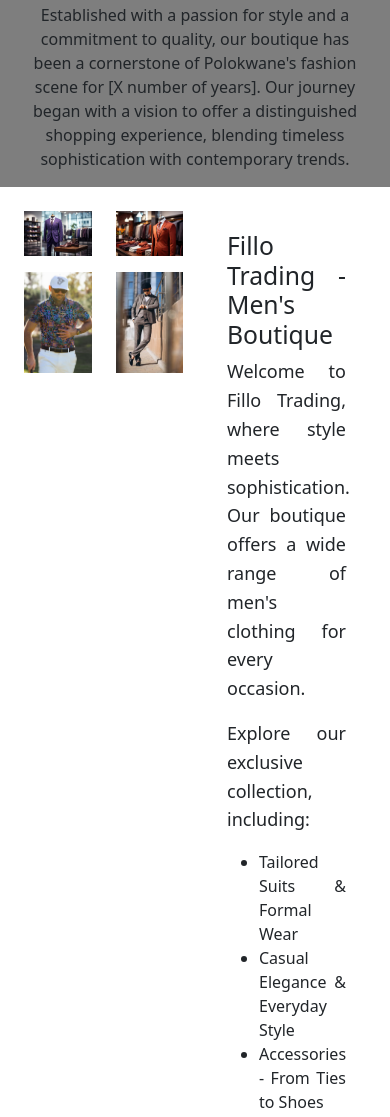
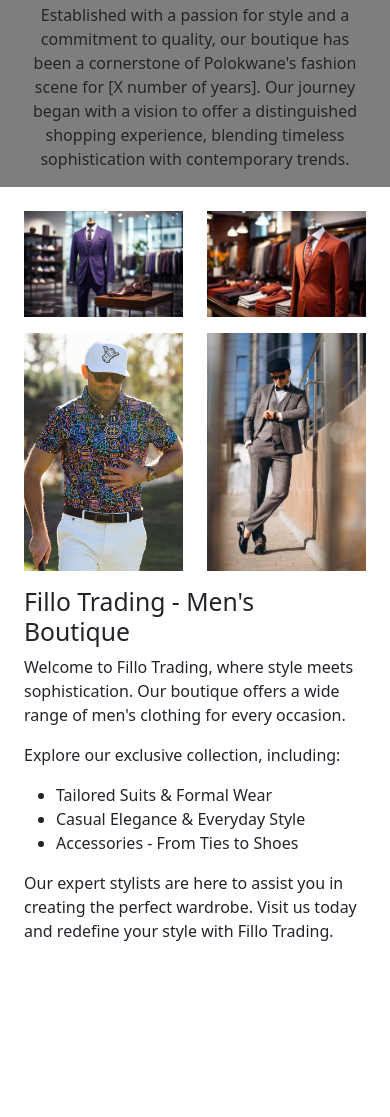
Before and after one commit to Khutso70/filloTrading, a plain HTML site: page index.html in a window 390 px wide. Shown: the part 481-1598 px from the top of the page. After the commit the page ends 1440 px from the top, so only its background shows below. Drawn offline with nearby package versions, Linux system fonts and the light colour scheme.

Commit message:
Add files via upload

```diff
--- a/index.html
+++ b/index.html
@@ -74,7 +74,7 @@
 
 <div class="container mt-4">
     <div class="row">
-        <div class="col-6">
+        <div class="col-md-6 col-sm-10">
             <div class="row no-gutters">
                 <div class="col-6 mb-3">
                     <div class="gallery">
@@ -98,7 +98,7 @@
                 </div>
             </div>
         </div>
-        <div class="col-6">
+        <div class="col-md-6 col-sm-10">
             <div class="description">
                 <h2>Fillo Trading - Men's Boutique</h2>
                 <p>Welcome to Fillo Trading, where style meets sophistication. Our boutique offers a wide range of men's clothing for every occasion.</p>
--- a/styles.css
+++ b/styles.css
@@ -66,15 +66,9 @@
     transform: scale(1.1);
 }
 
-.description {
-    padding: 20px;
-    text-align: justify;
-}
 
-.description p {
-    font-size: 18px;
-    line-height: 1.6;
-}
+
+
 @media only screen and (min-width: 700px) {
     .container-fluid{height: 100vh !important;
     }
```
